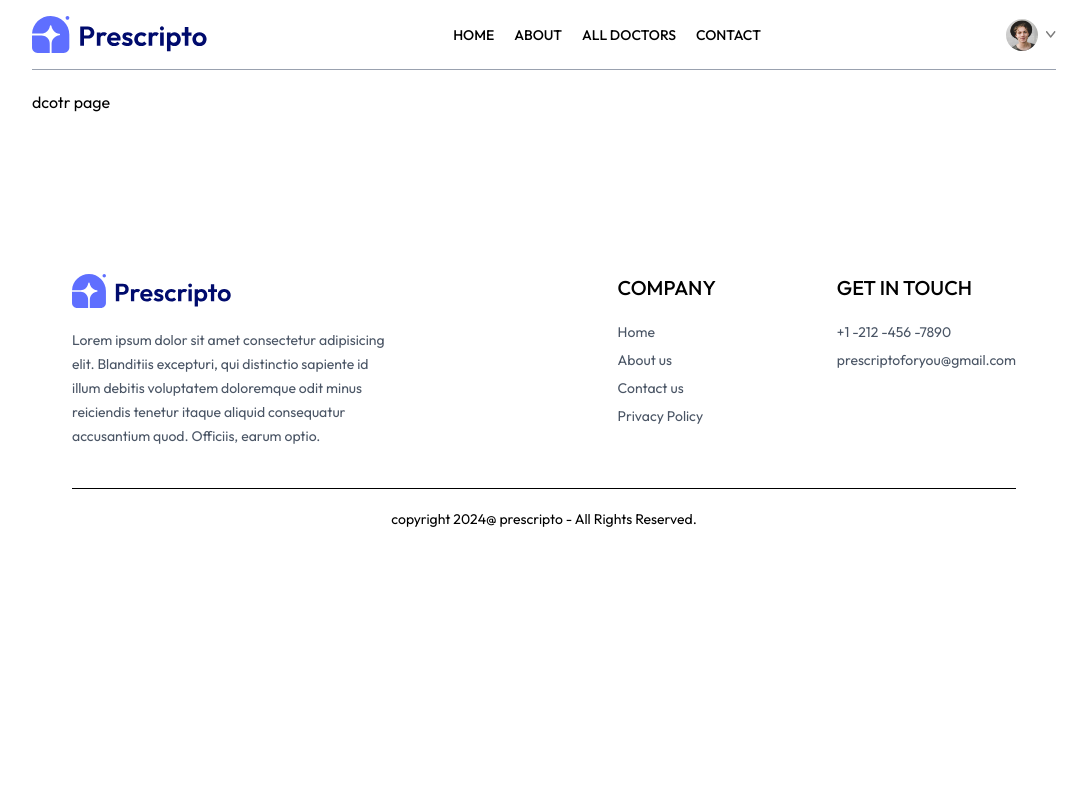
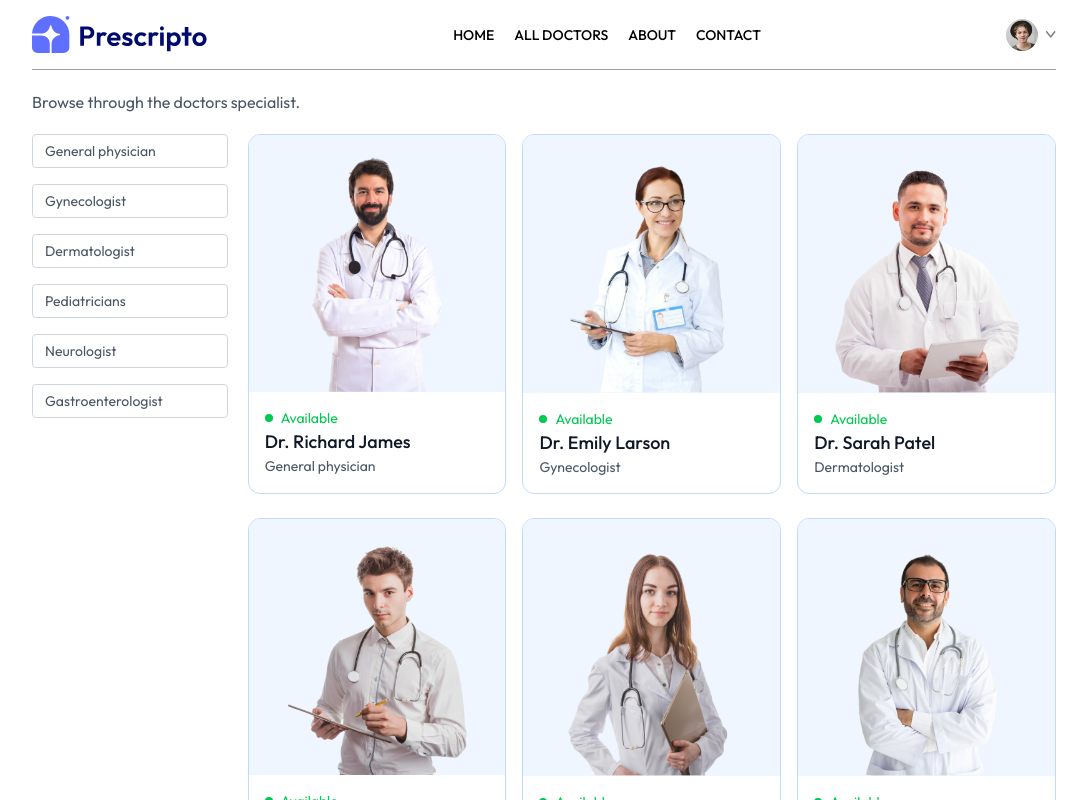
Before and after one commit to deepaksikarwar23/Doctor-Booking-Appointment-System, a React (Vite) app in the folder frontend/: page /doctors in a window 1280 px wide. Shown: the top 800 px of the page, without its empty margins (96-1183 px from the left). Built offline with nearby package versions, Linux system fonts and the light colour scheme.

Commit message:
build the doctors page with filtering logic

```diff
--- a/frontend/src/assets/assets_frontend/assets.js
+++ b/frontend/src/assets/assets_frontend/assets.js
@@ -30,6 +30,7 @@
 import doc13 from './doc13.png'
 import doc14 from './doc14.png'
 import doc15 from './doc15.png'
+// import doc16 from './doc16.png'
 import Dermatologist from './Dermatologist.svg'
 import Gastroenterologist from './Gastroenterologist.svg'
 import General_physician from './General_physician.svg'
@@ -296,4 +297,18 @@
             line2: 'Circle, Ring Road, London'
         }
     },
+    {
+        _id: 'doc16', // Make sure this ID is unique!
+        name: 'Dr. Deepak Sikarwar',
+        image: doc1, // You can reuse any of the imported doctor images here
+        speciality: 'Gastroenterologist',
+        degree: 'MBBS - MD',
+        experience: '4 Years',
+        about: 'Dr. Deepak is committed to delivering comprehensive care for digestive track and liver health.',
+        fees: 50,
+        address: {
+            line1: '17th Cross, Richmond',
+            line2: 'Circle, Bangalore'
+        }
+    }
 ]
--- a/frontend/src/components/Navbar.jsx
+++ b/frontend/src/components/Navbar.jsx
@@ -13,19 +13,19 @@
 
     return (
         <div className='flex items-center justify-between text-sm py-4 mb-5 border-b border-b-gray-400'>
-            <img className='w-44 cursor-pointer ' src={assets.logo} alt="" />
+            <img onClick={()=>navigate('/')} className='w-44 cursor-pointer ' src={assets.logo} alt="" />
 
             <ul className='hidden md:flex items-start gap-5 font-medium '>
                 <NavLink to='/'>
                     <li className='py-1'>HOME</li>
                     <hr className='border-none outline-none h-0.5 bg-primary w-3/5 m-auto hidden' />
                 </NavLink>
+                <NavLink to='/doctors'>
+                    <li className='py-1'>ALL DOCTORS</li>
+                    <hr className='border-none outline-none h-0.5 bg-primary w-3/5 m-auto hidden' />
+                </NavLink>
                 <NavLink to='/about'>
                     <li className='py-1'>ABOUT</li>
-                    <hr className='border-none outline-none h-0.5 bg-primary w-3/5 m-auto hidden' />
-                </NavLink>
-                <NavLink to='/doctors'>
-                    <li className='py-1'>ALL DOCTORS</li>
                     <hr className='border-none outline-none h-0.5 bg-primary w-3/5 m-auto hidden' />
                 </NavLink>
                 <NavLink to='/contact'>
--- a/frontend/src/pages/Doctors.jsx
+++ b/frontend/src/pages/Doctors.jsx
@@ -1,9 +1,68 @@
-import React from 'react'
+import React, { useContext, useEffect, useState } from 'react'
+import { useNavigate, useParams } from 'react-router-dom'
+import {AppContext} from '../context/AppContext'
 
 const Doctors = () => {
+
+   const {speciality}= useParams()
+
+   const [filterDoc, setFilterDoc]=useState([])
+   const {doctors}= useContext(AppContext)
+   const navigate= useNavigate()
+
+
+    const applyFilter= ()=>{
+    if(speciality){
+      setFilterDoc(doctors.filter(doc => doc.speciality === speciality))
+    }
+    else {
+      setFilterDoc(doctors)
+    }
+   }
+
+   useEffect(()=>{
+      applyFilter()
+   }, [doctors, speciality])
   return (
+
     <div>
-      dcotr page
+    <p className='text-gray-600'>Browse through the doctors specialist.</p>
+    <div className='flex flex-col sm:flex-row items-start gap-5 mt-5 '>
+
+      <div className='flex flex-col gap-4 text-sm text-gray-600'>
+
+        <p onClick={()=> speciality==='General physician' ? navigate('/doctors') : navigate('/doctors/General physician')} className={`w-[94vw] sm:w-auto pl-3 py-1.5 pr-16 border border-gray-300 rounded transition-all cursor-pointer ${speciality==="General physician" ? "bg-indigo-100 text-black" : ""}`}>General physician</p>
+
+        <p onClick={()=> speciality==='Gynecologist' ? navigate('/doctors') : navigate('/doctors/Gynecologist')} className={`w-[94vw] sm:w-auto pl-3 py-1.5 pr-16 border border-gray-300 rounded transition-all cursor-pointer ${speciality==="Gynecologist" ? "bg-indigo-100 text-black" : ""}`}>Gynecologist</p>
+
+        <p onClick={()=> speciality==='Dermatologist' ? navigate('/doctors') : navigate('/doctors/Dermatologist')} className={`w-[94vw] sm:w-auto pl-3 py-1.5 pr-16 border border-gray-300 rounded transition-all cursor-pointer ${speciality==="Dermatologist" ? "bg-indigo-100 text-black" : ""}`}>Dermatologist</p>
+
+        <p onClick={()=> speciality==='Pediatricians' ? navigate('/doctors') : navigate('/doctors/Pediatricians')} className={`w-[94vw] sm:w-auto pl-3 py-1.5 pr-16 border border-gray-300 rounded transition-all cursor-pointer ${speciality==="Pediatricians" ? "bg-indigo-100 text-black" : ""}`}>Pediatricians</p>
+
+        <p onClick={()=> speciality==='Neurologist' ? navigate('/doctors') : navigate('/doctors/Neurologist')} className={`w-[94vw] sm:w-auto pl-3 py-1.5 pr-16 border border-gray-300 rounded transition-all cursor-pointer ${speciality==="Neurologist" ? "bg-indigo-100 text-black" : ""}`}>Neurologist</p>
+
+        <p onClick={()=> speciality==='Gastroenterologist' ? navigate('/doctors') : navigate('/doctors/Gastroenterologist')} className={`w-[94vw] sm:w-auto pl-3 py-1.5 pr-16 border border-gray-300 rounded transition-all cursor-pointer ${speciality==="Gastroenterologist" ? "bg-indigo-100 text-black" : ""}`}>Gastroenterologist</p>
+      </div>
+
+      <div className='w-full grid [grid-template-columns:repeat(auto-fill,minmax(200px,1fr))] gap-4 gap-y-6'>
+        {filterDoc.map((item, index) => (
+      /* ✅ Added unique key attribute here */
+      <div onClick={()=>navigate(`/appointment/${item._id}`)} key={index} className='border border-blue-200 rounded-xl overflow-hidden cursor-pointer hover:translate-y-[-10px] transition-all duration-500'>
+          <img className='bg-blue-50 w-full' src={item.image} alt={item.name} />
+          <div className='p-4'>
+              <div className='flex items-center gap-2 text-sm text-center text-green-500'>
+                  <p className='w-2 h-2 bg-green-500 rounded-full'></p>
+                  <p>Available</p>
+              </div>
+              <p className='text-gray-900 text-lg font-medium'>{item.name}</p>
+              <p className='text-gray-600 text-sm'>{item.speciality}</p>
+          </div>
+      </div>
+    ))}
+      </div>
+
+
+    </div>
     </div>
   )
 }
```
